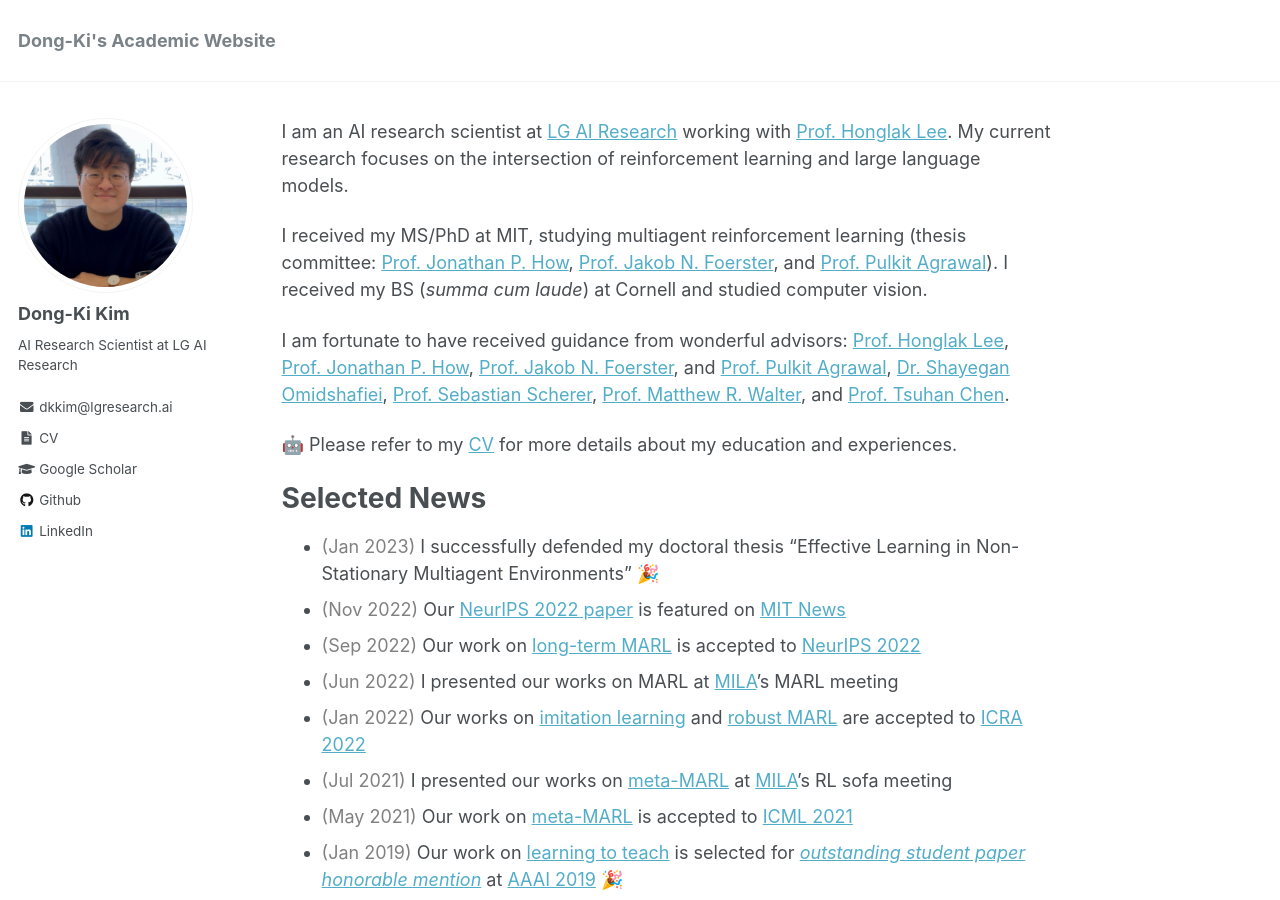
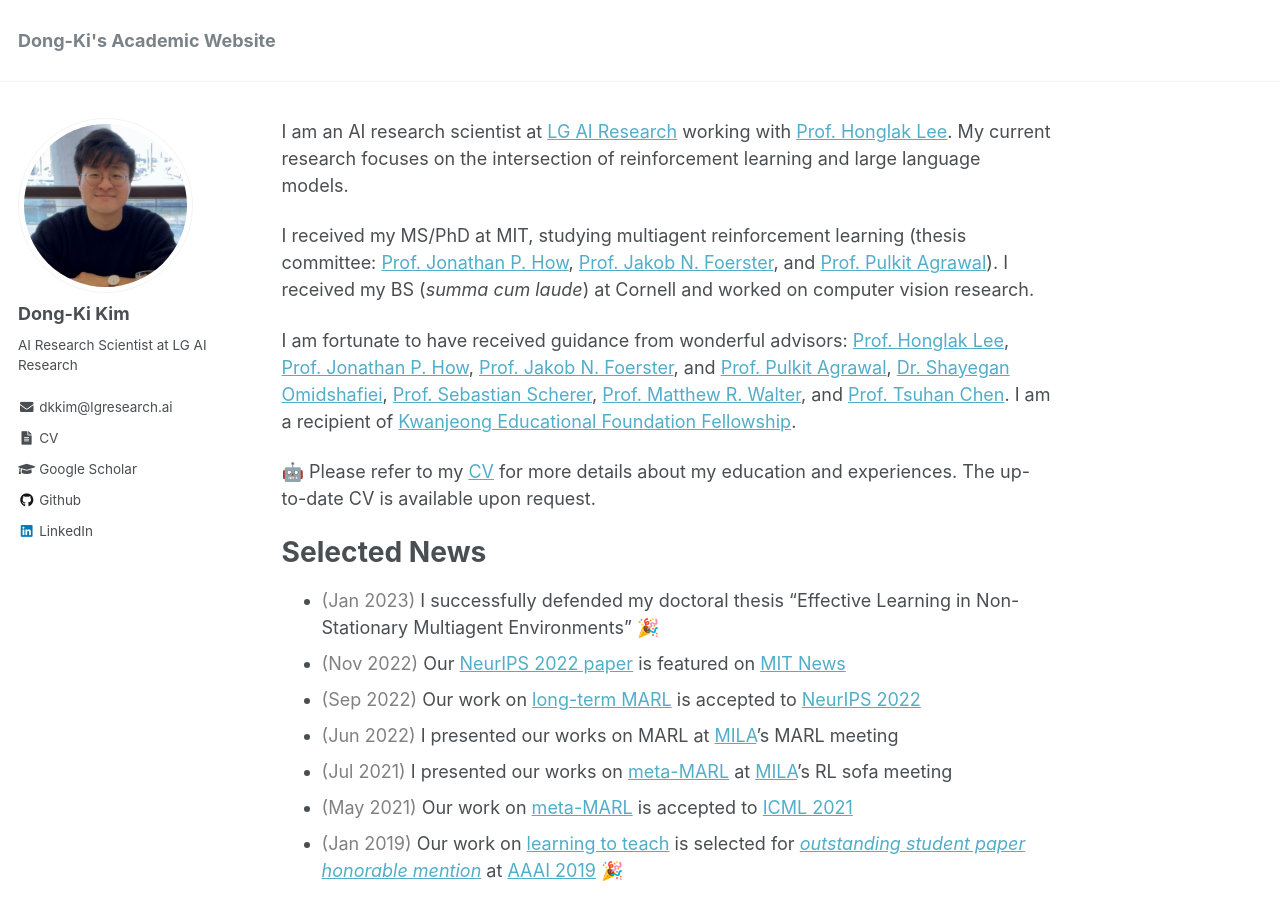
Before and after one commit to dkkim93/dkkim93.github.io, a Jekyll site: the page built from _pages/about.md, in a window 1280 px wide and 900 px high. Built offline with Jekyll 4.4.1, drawn with Linux system fonts in a browser that asks for light colours.

Commit message:
Intro update

```diff
--- a/_pages/about.md
+++ b/_pages/about.md
@@ -9,11 +9,11 @@ redirect_from:
 ---
 I am an AI research scientist at <a href="https://www.lgresearch.ai/" target="_blank">LG AI Research</a> working with <a href="https://scholar.google.com/citations?user=fmSHtE8AAAAJ&hl=en" target="_blank">Prof. Honglak Lee</a>. My current research focuses on the intersection of reinforcement learning and large language models.
 
-I received my MS/PhD at MIT, studying multiagent reinforcement learning (thesis committee: <a href="https://scholar.google.com/citations?user=gX7rSCcAAAAJ&hl=en" target="_blank">Prof. Jonathan P. How</a>, <a href="https://www.jakobfoerster.com/" target="_blank">Prof. Jakob N. Foerster</a>, and <a href="http://people.csail.mit.edu/pulkitag/" target="_blank">Prof. Pulkit Agrawal</a>). I received my BS (*summa cum laude*) at Cornell and studied computer vision.
+I received my MS/PhD at MIT, studying multiagent reinforcement learning (thesis committee: <a href="https://scholar.google.com/citations?user=gX7rSCcAAAAJ&hl=en" target="_blank">Prof. Jonathan P. How</a>, <a href="https://www.jakobfoerster.com/" target="_blank">Prof. Jakob N. Foerster</a>, and <a href="http://people.csail.mit.edu/pulkitag/" target="_blank">Prof. Pulkit Agrawal</a>). I received my BS (*summa cum laude*) at Cornell and worked on computer vision research.
 
-I am fortunate to have received guidance from wonderful advisors: <a href="https://scholar.google.com/citations?user=fmSHtE8AAAAJ&hl=en" target="_blank">Prof. Honglak Lee</a>, <a href="https://scholar.google.com/citations?user=gX7rSCcAAAAJ&hl=en" target="_blank">Prof. Jonathan P. How</a>, <a href="https://www.jakobfoerster.com/" target="_blank">Prof. Jakob N. Foerster</a>, and <a href="http://people.csail.mit.edu/pulkitag/" target="_blank">Prof. Pulkit Agrawal</a>, <a href="https://scholar.google.com/citations?user=nm5wMNUAAAAJ&hl=en" target="_blank">Dr. Shayegan Omidshafiei</a>, <a href="https://www.ri.cmu.edu/ri-faculty/sebastian-scherer/" target="_blank">Prof. Sebastian Scherer</a>, <a href="https://home.ttic.edu/~mwalter/" target="_blank">Prof. Matthew R. Walter</a>, and <a href="https://www.nus.edu.sg/about/management/chen-tsuhan" target="_blank">Prof. Tsuhan Chen</a>.
+I am fortunate to have received guidance from wonderful advisors: <a href="https://scholar.google.com/citations?user=fmSHtE8AAAAJ&hl=en" target="_blank">Prof. Honglak Lee</a>, <a href="https://scholar.google.com/citations?user=gX7rSCcAAAAJ&hl=en" target="_blank">Prof. Jonathan P. How</a>, <a href="https://www.jakobfoerster.com/" target="_blank">Prof. Jakob N. Foerster</a>, and <a href="http://people.csail.mit.edu/pulkitag/" target="_blank">Prof. Pulkit Agrawal</a>, <a href="https://scholar.google.com/citations?user=nm5wMNUAAAAJ&hl=en" target="_blank">Dr. Shayegan Omidshafiei</a>, <a href="https://www.ri.cmu.edu/ri-faculty/sebastian-scherer/" target="_blank">Prof. Sebastian Scherer</a>, <a href="https://home.ttic.edu/~mwalter/" target="_blank">Prof. Matthew R. Walter</a>, and <a href="https://www.nus.edu.sg/about/management/chen-tsuhan" target="_blank">Prof. Tsuhan Chen</a>. I am a recipient of <a href="http://ikef.or.kr/page.php?id=intro/intro">Kwanjeong Educational Foundation Fellowship</a>.
 
-&#129302; Please refer to my <a href="https://github.com/dkkim93/dkkim93.github.io/blob/master/files/Kim_DongKi_Resume.pdf" target="_blank">CV</a> for more details about my education and experiences.
+&#129302; Please refer to my <a href="https://github.com/dkkim93/dkkim93.github.io/blob/master/files/Kim_DongKi_Resume.pdf" target="_blank">CV</a> for more details about my education and experiences. The up-to-date CV is available upon request.
 
 Selected News
 ======
@@ -21,7 +21,6 @@ Selected News
 * <span style="color:gray">(Nov 2022)</span> Our <a href="https://arxiv.org/pdf/2203.03535.pdf" target="_blank">NeurIPS 2022 paper</a> is featured on <a href="https://news.mit.edu/2022/multiagent-machine-learning-ai-1123" target="_blank">MIT News</a>
 * <span style="color:gray">(Sep 2022)</span> Our work on <a href="https://arxiv.org/pdf/2203.03535.pdf" target="_blank">long-term MARL</a> is accepted to <a href="https://nips.cc/" target="_blank">NeurIPS 2022</a>
 * <span style="color:gray">(Jun 2022)</span> I presented our works on MARL at <a href="https://mila.quebec/en/mila/" target="_blank">MILA</a>'s MARL meeting
-* <span style="color:gray">(Jan 2022)</span> Our works on <a href="https://arxiv.org/pdf/2109.09910.pdf" target="_blank">imitation learning</a> and <a href="https://arxiv.org/pdf/2109.06795.pdf" target="_blank">robust MARL</a> are accepted to <a href="https://www.icra2022.org/" target="_blank">ICRA 2022</a>
 * <span style="color:gray">(Jul 2021)</span> I presented our works on <a href="https://arxiv.org/pdf/2011.00382.pdf" target="_blank">meta-MARL</a> at <a href="https://mila.quebec/en/mila/" target="_blank">MILA</a>'s RL sofa meeting
 * <span style="color:gray">(May 2021)</span> Our work on <a href="https://arxiv.org/pdf/2011.00382.pdf" target="_blank">meta-MARL</a> is accepted to <a href="https://icml.cc/Conferences/2021" target="_blank">ICML 2021</a>
 * <span style="color:gray">(Jan 2019)</span> Our work on <a href="https://arxiv.org/abs/1805.07830" target="_blank">learning to teach</a> is selected for <a href="https://aaai.org/Awards/paper.php" target="_blank">*outstanding student paper honorable mention*</a> at <a href="https://aaai.org/Conferences/AAAI-19/" target="_blank">AAAI 2019</a> &#127881;
```
